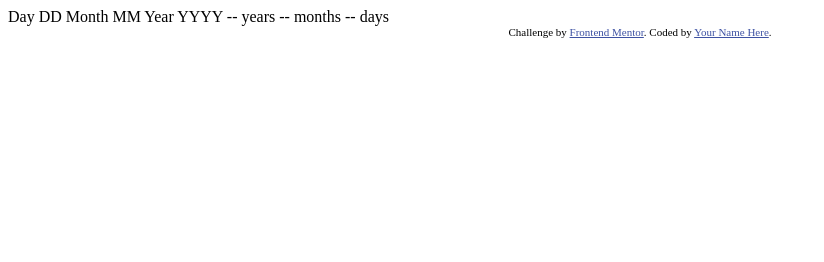
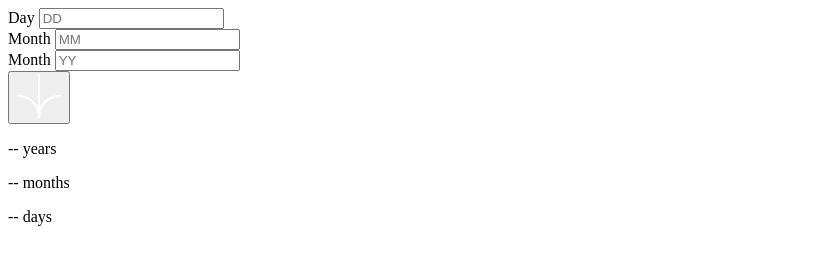
Before and after one commit to ViniciusCorbim/age-calculator-app-main, a plain HTML site: page index.html in a window 1280 px wide. Shown: the whole page, without its empty margins (0-824 px from the left). Drawn offline with Linux system fonts and the light colour scheme.

Commit message:
Estrutura html desenvolvida

```diff
--- a/index.html
+++ b/index.html
@@ -1,37 +1,57 @@
 <!DOCTYPE html>
 <html lang="en">
   <head>
-  <meta charset="UTF-8">
-  <meta name="viewport" content="width=device-width, initial-scale=1.0"> <!-- displays site properly based on user's device -->
+    <meta charset="UTF-8" />
+    <meta name="viewport" content="width=device-width, initial-scale=1.0" />
+    <!-- displays site properly based on user's device -->
 
-  <link rel="icon" type="image/png" sizes="32x32" href="./assets/images/favicon-32x32.png">
+    <link
+      rel="icon"
+      type="image/png"
+      sizes="32x32"
+      href="./assets/images/favicon-32x32.png"
+    />
 
     <title>Frontend Mentor | Age calculator app</title>
 
-  <!-- Feel free to remove these styles or customise in your own stylesheet 👍 -->
     <style>
-    .attribution { font-size: 11px; text-align: center; }
-    .attribution a { color: hsl(228, 45%, 44%); }
+      .attribution {
+        font-size: 11px;
+        text-align: center;
+      }
+      .attribution a {
+        color: hsl(228, 45%, 44%);
+      }
     </style>
   </head>
   <body>
+    <main>
+      <section id="input_section">
+        <div class="day">
+          <label for="day_input">Day</label>
+          <input type="number" id="day_input" placeholder="DD" />
+        </div>
 
-  Day
-  DD
+        <div class="month">
+          <label for="month_input">Month</label>
+          <input type="number" id="month_input" placeholder="MM" />
+        </div>
 
-  Month
-  MM
+        <div class="year">
+          <label for="year_input">Month</label>
+          <input type="number" id="year_input" placeholder="YY" />
+        </div>
 
-  Year
-  YYYY
+        <button>
+          <img src="./assets/images/icon-arrow.svg" alt="icon-arrow" />
+        </button>
+      </section>
 
-  -- years
-  -- months
-  -- days
-
-  <div class="attribution">
-    Challenge by <a href="https://www.frontendmentor.io?ref=challenge" target="_blank">Frontend Mentor</a>.
-    Coded by <a href="#">Your Name Here</a>.
-  </div>
+      <section id="output_section">
+        <p><span id="years_output">--</span> years</p>
+        <p><span id="months_output">--</span> months</p>
+        <p><span id="days_output">--</span> days</p>
+      </section>
+    </main>
   </body>
 </html>
```
Lines whose indentation alone changed are shown as unchanged.
